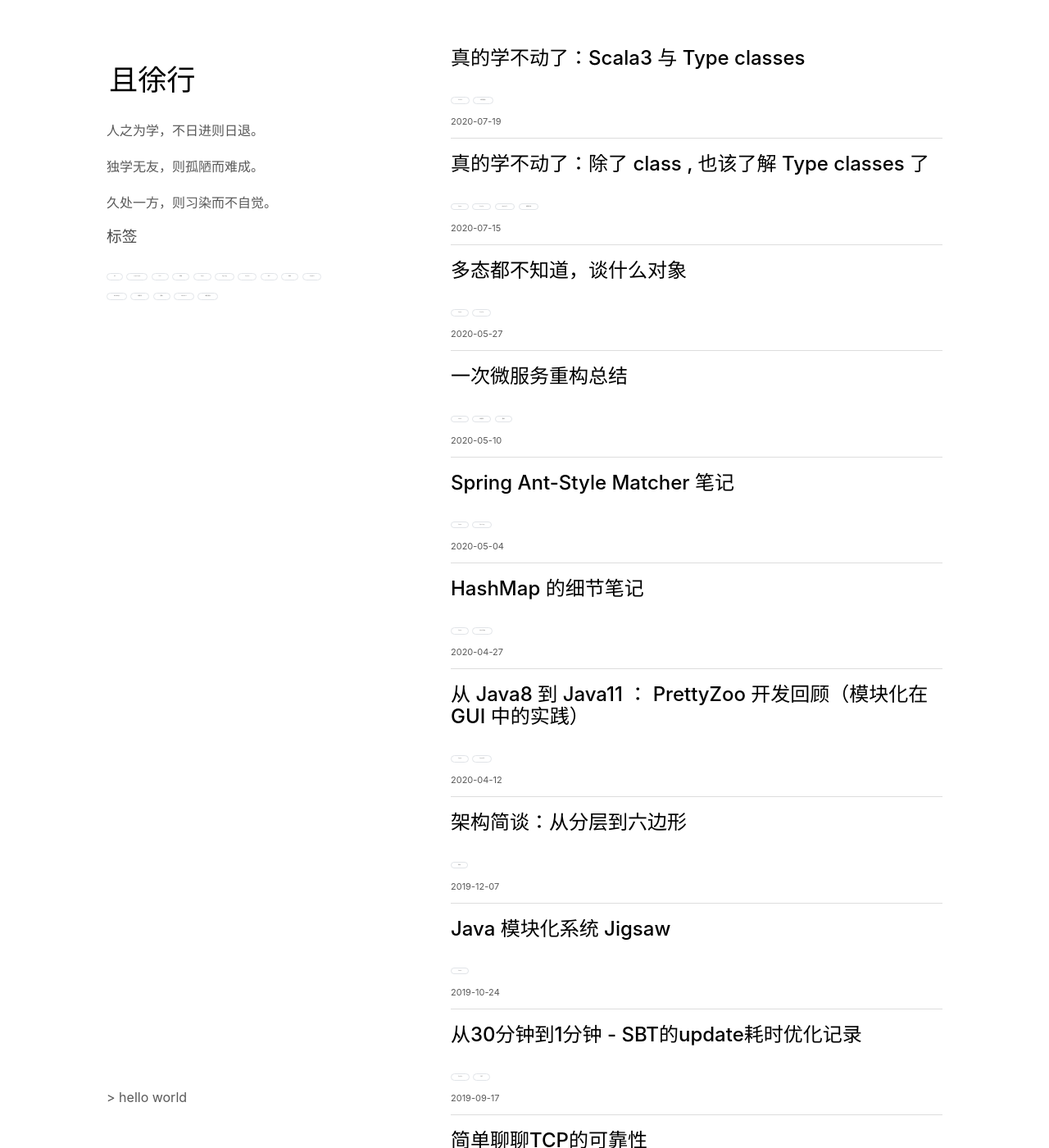
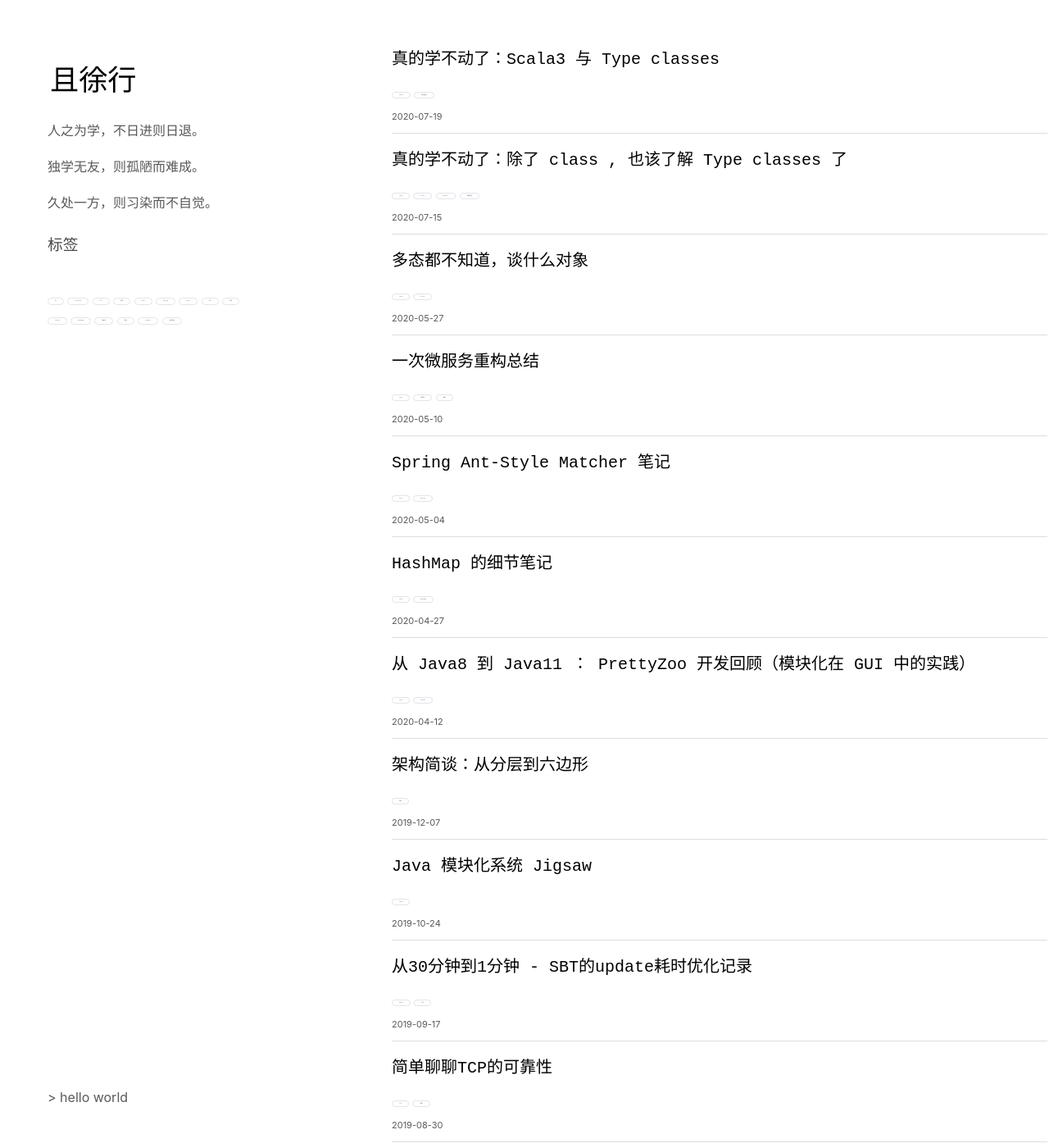
Before and after one commit to vran-dev/vran-dev.github.io, a Jekyll site: the page built from index.md, in a window 1280 px wide and 1400 px high. Shown: the whole window at 82% size. Built offline with Jekyll 4.4.1, drawn with Linux system fonts in a browser that asks for light colours.

Commit message:
feat(blog): change style

```diff
--- a/_includes/header.html
+++ b/_includes/header.html
@@ -20,8 +20,6 @@
                 {{ tag }}
             </div>
         {% endfor %}
-
-        <p>{{ collections.tags.TCP }}<p>
     </div>
 
 </header>
--- a/_layouts/default.html
+++ b/_layouts/default.html
@@ -15,17 +15,17 @@
         {% assign ordered_articles = site.articles | sort:"date" | reverse %}
         {% for article in ordered_articles %}
         <div>
-            <h2>
-            <a href="{{ article.url }}">
+            <a href="{{ article.url }}" class="index-title">
                 {{ article.title }}
             </a>
-            </h2>
+
+            <div style="margin-top: 10px;">
                 {% for tag in article.tags %}
                 <div class="tag">
                     {{ tag }}
                 </div>
                 {% endfor %}
-            <br>
+            </div>
             <div style="margin-top:6px;">
                 <small> {{ article.date | date:"%Y-%m-%d" }} </small>
             </div>
--- a/stylesheets/styles.css
+++ b/stylesheets/styles.css
@@ -15,8 +15,8 @@ body {
 }
 
 h1, h2, h3, h4, h5, h6 {
-  color:#222;
-  margin:0 0 20px;
+  /* color:#222; */
+  margin:20px 0 20px;
 }
 
 p, ul, ol, table, pre, dl {
@@ -25,11 +25,14 @@ p, ul, ol, table, pre, dl {
 
 h1, h2, h3 {
   line-height:1.1;
+  margin-bottom: 40px;
+  margin-top:30px;
 }
 
 h1 {
   font-size:28px;
   font-weight: 500;
+  font-family: 'Segoe UI', Tahoma, Geneva, Verdana, sans-serif;
 }
 
 h2 {
@@ -63,7 +66,7 @@ a:hover small {
 }
 
 .wrapper {
-  width:1020px;
+  width:1220px;
   margin:0 auto;
 }
 
@@ -112,7 +115,7 @@ img {
 }
 
 header {
-  width:270px;
+  width:250px;
   float:left;
   position:fixed;
   -webkit-font-smoothing:subpixel-antialiased;
@@ -126,7 +129,7 @@ strong {
 
 
 section {
-  width:600px;
+  width:800px;
   float:right;
   padding-bottom:50px;
 }
@@ -141,6 +144,7 @@ hr {
   height:1px;
   margin:0 0 20px;
 }
+
 .tag {
   border: 1px solid #e1e4e8!important;
   font-family: SFMono-Regular,Consolas,Liberation Mono,Menlo,monospace!important;
@@ -151,6 +155,12 @@ hr {
   border-radius: 30px;
   padding: 2px 8px;
 }
+
+.index-title {
+  font-size: 20px;
+  font-family: monospace;
+}
+
 footer {
   width:270px;
   float:left;
```
Also changed, not shown: 1 other file. Lines whose indentation alone changed are shown as unchanged.
